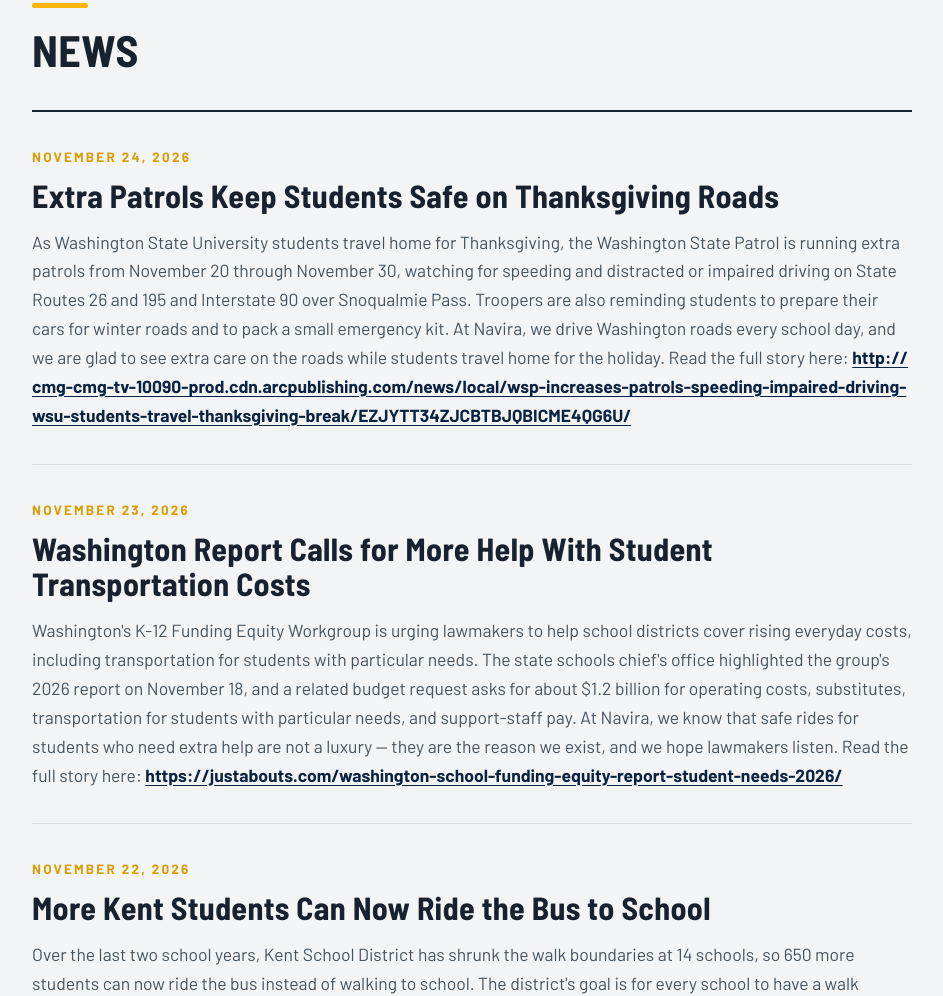
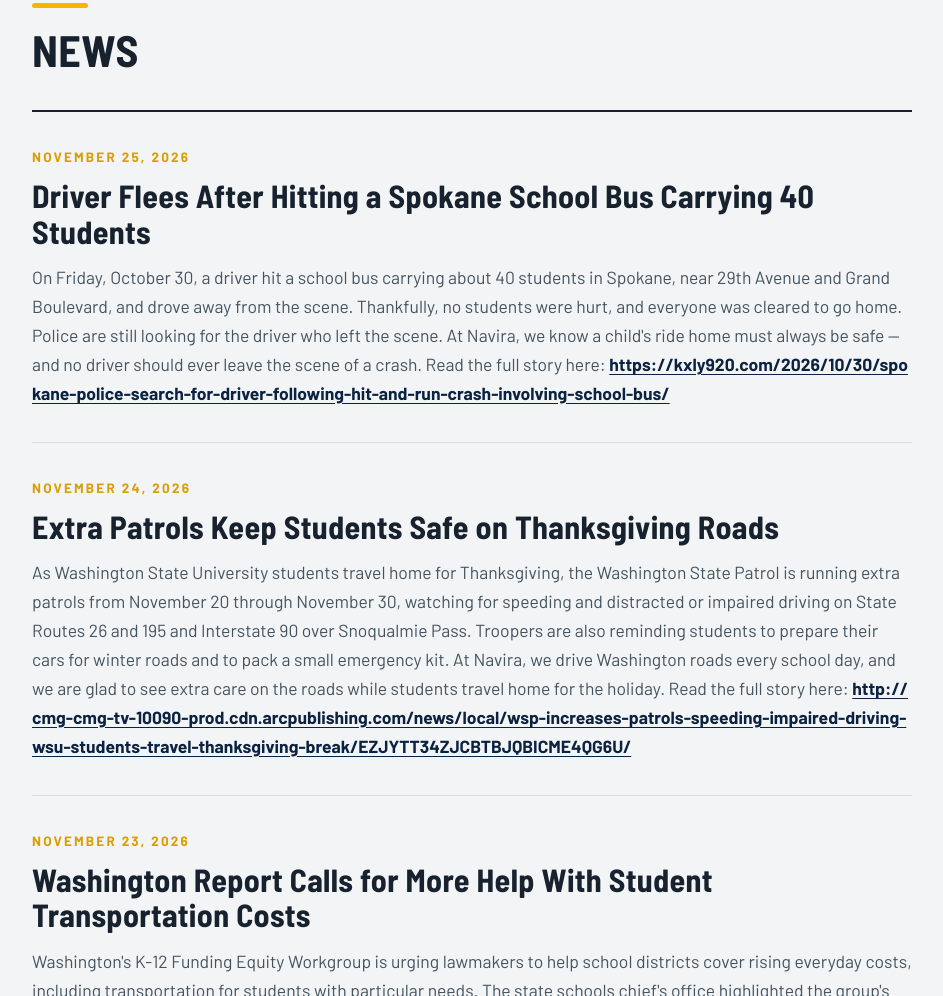
Before and after one commit to hussameldin2000/navira-website, a plain HTML site: page index.html in a window 1280 px wide. Shown: the part 4906-5902 px from the top of the page, without its empty margins (58-1001 px from the left). Drawn offline with Linux system fonts and the light colour scheme; a script that the page names is missing.

Commit message:
Add Nov 25 news post: Driver Flees After Hitting a Spokane School Bus Carrying 40 Students

```diff
--- a/index.html
+++ b/index.html
@@ -667,6 +667,11 @@
       </div>
       <div class="news-list">
         <article class="news-post">
+          <span class="news-date">November 25, 2026</span>
+          <h3>Driver Flees After Hitting a Spokane School Bus Carrying 40 Students</h3>
+          <p>On Friday, October 30, a driver hit a school bus carrying about 40 students in Spokane, near 29th Avenue and Grand Boulevard, and drove away from the scene. Thankfully, no students were hurt, and everyone was cleared to go home. Police are still looking for the driver who left the scene. At Navira, we know a child's ride home must always be safe — and no driver should ever leave the scene of a crash. Read the full story here: <a href="https://kxly920.com/2026/10/30/spokane-police-search-for-driver-following-hit-and-run-crash-involving-school-bus/" target="_blank" rel="noopener">https://kxly920.com/2026/10/30/spokane-police-search-for-driver-following-hit-and-run-crash-involving-school-bus/</a></p>
+        </article>
+        <article class="news-post">
           <span class="news-date">November 24, 2026</span>
           <h3>Extra Patrols Keep Students Safe on Thanksgiving Roads</h3>
           <p>As Washington State University students travel home for Thanksgiving, the Washington State Patrol is running extra patrols from November 20 through November 30, watching for speeding and distracted or impaired driving on State Routes 26 and 195 and Interstate 90 over Snoqualmie Pass. Troopers are also reminding students to prepare their cars for winter roads and to pack a small emergency kit. At Navira, we drive Washington roads every school day, and we are glad to see extra care on the roads while students travel home for the holiday. Read the full story here: <a href="http://cmg-cmg-tv-10090-prod.cdn.arcpublishing.com/news/local/wsp-increases-patrols-speeding-impaired-driving-wsu-students-travel-thanksgiving-break/EZJYTT34ZJCBTBJQBICME4QG6U/" target="_blank" rel="noopener">http://cmg-cmg-tv-10090-prod.cdn.arcpublishing.com/news/local/wsp-increases-patrols-speeding-impaired-driving-wsu-students-travel-thanksgiving-break/EZJYTT34ZJCBTBJQBICME4QG6U/</a></p>
```
